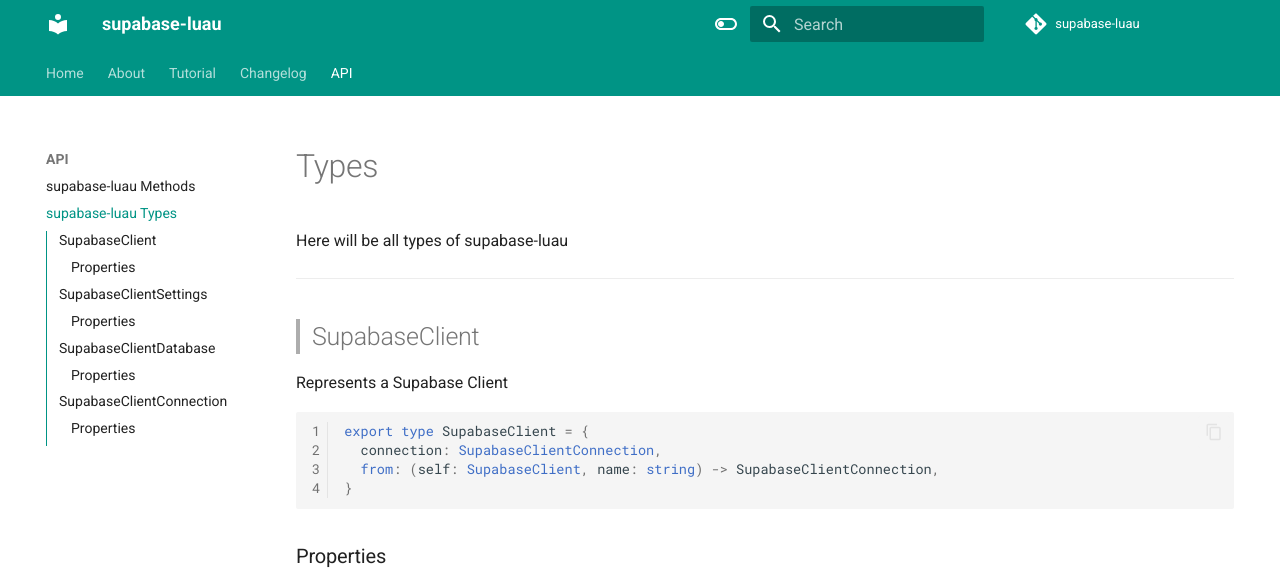
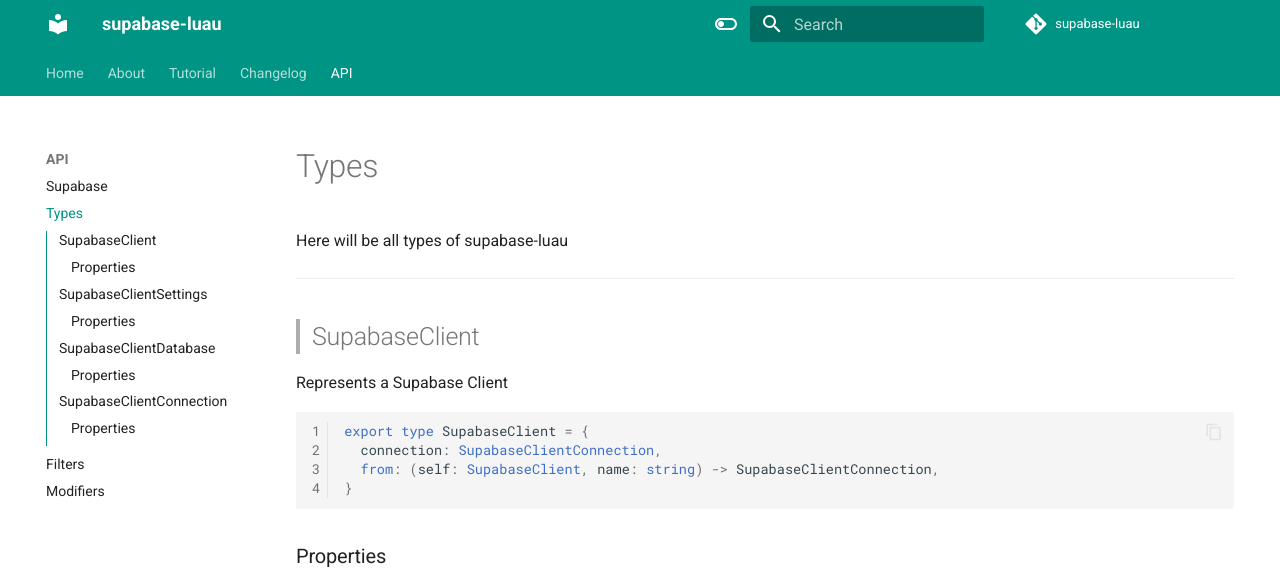
Before and after one commit to osakitadev/supabase-luau, an MkDocs documentation site: the page built from docs/api/supabase-types.md, in a window 1280 px wide. Shown: the top 586 px of the page. Built offline with MkDocs 1.6.1 and Material for MkDocs 9.7.7, drawn with Linux system fonts in a browser that asks for light colours; comment, search, counter and statistics services are not loaded.

Commit message:
update: mkdocs

```diff
--- a/mkdocs.yml
+++ b/mkdocs.yml
@@ -9,8 +9,10 @@
   - Tutorial: tutorial/installation.md
   - Changelog: changelog.md
   - API:
-    - supabase-luau Methods: api/supabase.md
-    - supabase-luau Types: api/supabase-types.md
+    - Supabase: api/supabase.md
+    - Types: api/supabase-types.md
+    - Filters: api/supabase-filters.md
+    - Modifiers: api/supabase-modifiers.md
 theme:
     name: material
     features:
```
